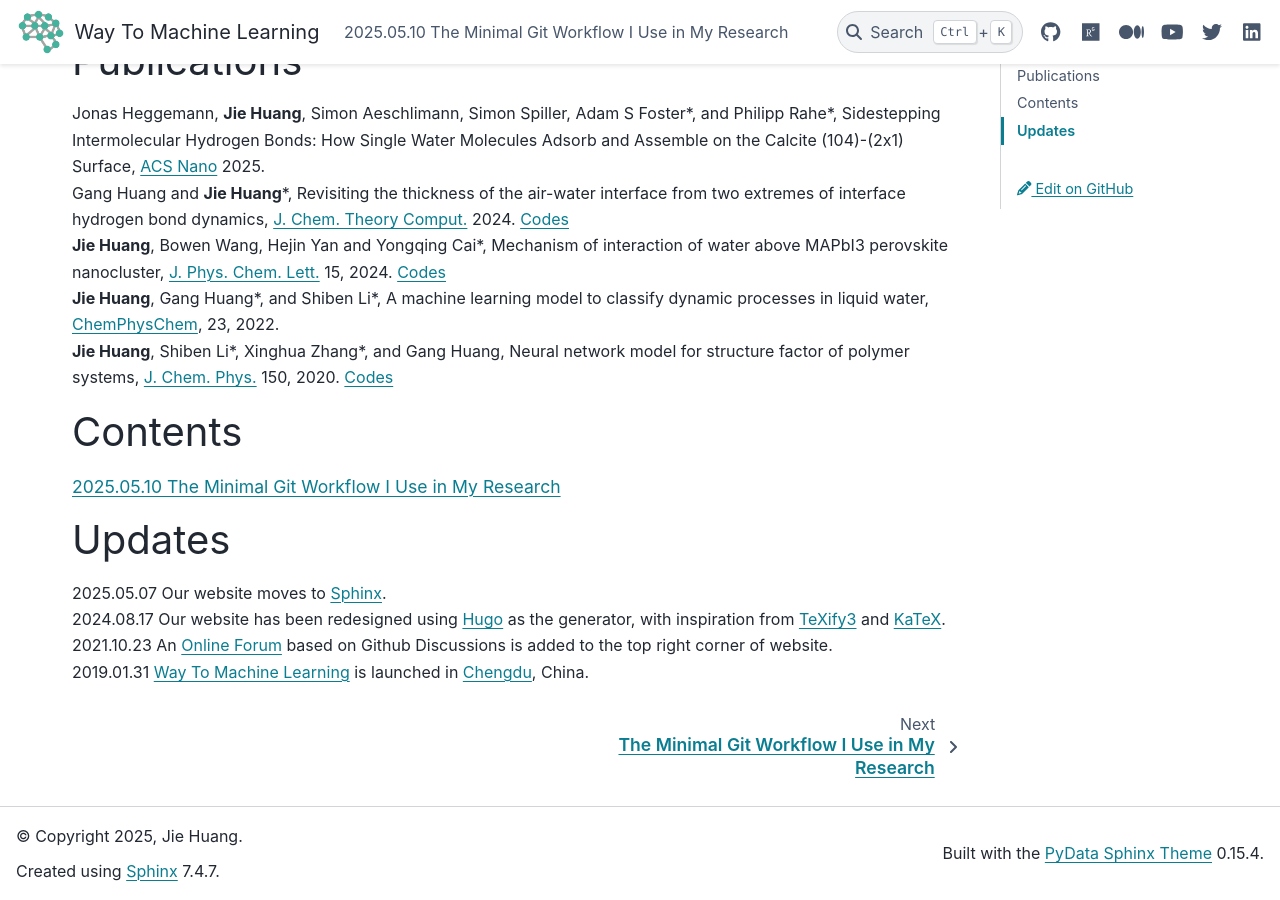
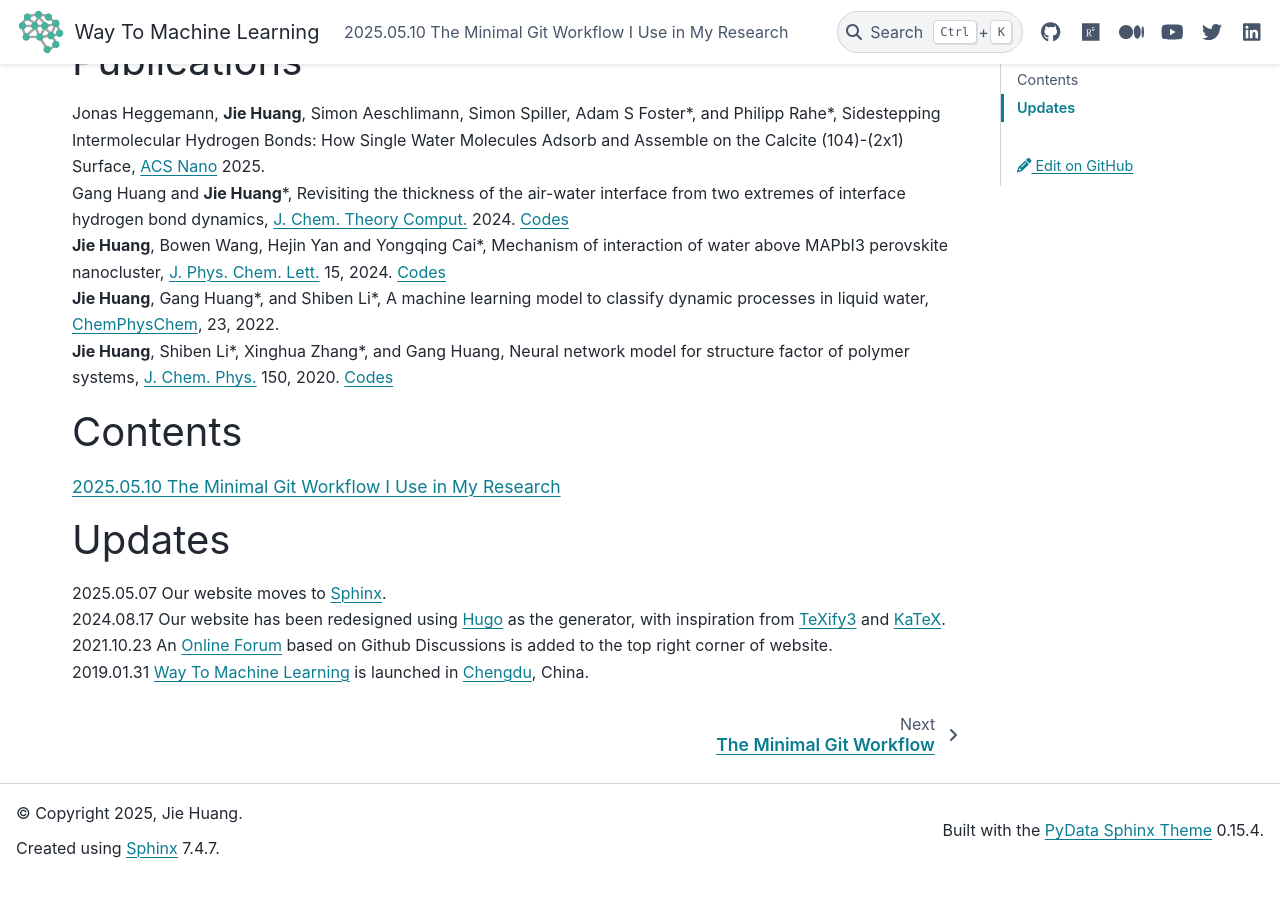
Before and after one commit to way2ml/way2ml.github.io, a Sphinx documentation site: the page built from doc/index.md, in a window 1280 px wide and 900 px high, scrolled down 773 px. Built offline with Sphinx 7.4.7 and the PyData theme 0.15.4, drawn with Linux system fonts in a browser that asks for light colours; pages that are not in the unit, such as notebooks, are missing from menus; after the commit the page ends 1650 px from its top, so only the background shows below that.

Commit message:
update gitflow.md

````diff
--- a/doc/gitflow.md
+++ b/doc/gitflow.md
@@ -1,6 +1,6 @@
-# The Minimal Git Workflow I Use in My Research
+# The Minimal Git Workflow
 ```{figure} ../data/github_workflow/Github-Workflow.png
-Fig. 1. The git workflow I used in my research [1]. This git workflow consists of the following three parts as shown in Fig. 2-4.
+Fig. 1. The git workflow I used in my research [1]. This workflow consists of the following three parts as shown in Fig. 2-4.
 ```
 
 ```{figure} ../data/github_workflow/Github-Workflow-1.png
````
